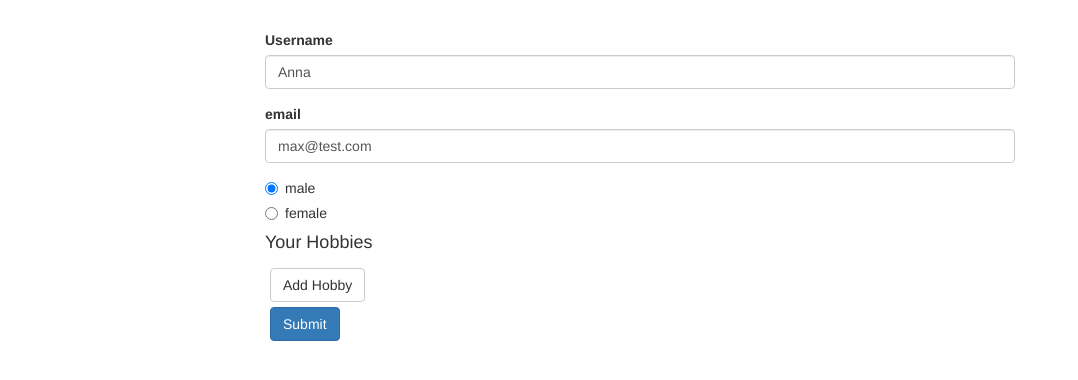
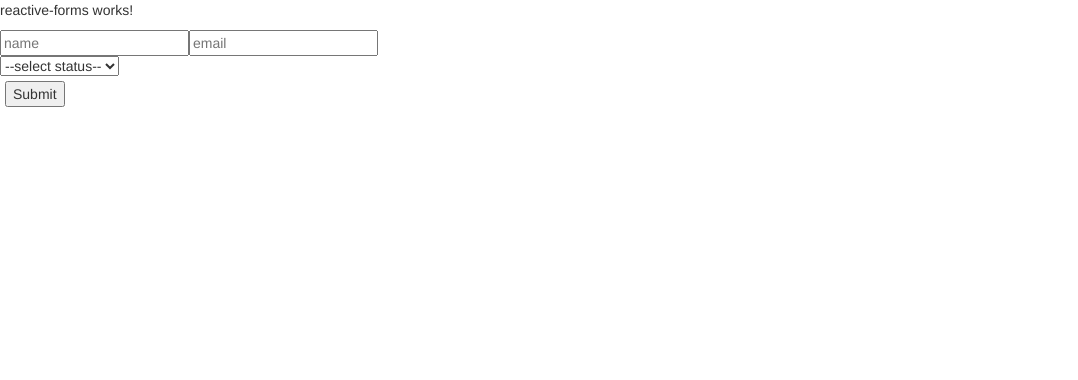
Before and after one commit to shivrajpro/angular-practice, an Angular app: page / in a window 1280 px wide. Shown: the top 380 px of the page, without its empty margins (0-1078 px from the left). Built offline with nearby package versions, Linux system fonts and the light colour scheme.

Commit message:
getting started with reactive forms

```diff
--- a/src/app/app.component.html
+++ b/src/app/app.component.html
@@ -1,4 +1,4 @@
-<div class="container">
+<div class="container" *ngIf="false" >
   <div class="row">
     <div class="col-xs-12 col-sm-10 col-md-8 col-sm-offset-1 col-md-offset-2">
       <form [formGroup]="signupForm" (ngSubmit)="onSubmit()">
@@ -58,3 +58,4 @@
     </div>
   </div>
 </div>
+<app-reactive-forms></app-reactive-forms>
--- a/src/app/app.component.ts
+++ b/src/app/app.component.ts
@@ -26,9 +26,9 @@ export class AppComponent implements OnInit {
     // this.signupForm.valueChanges.subscribe(
     //   (value) => console.log(value)
     // );
-    this.signupForm.statusChanges.subscribe(
-      (status) => console.log(status)
-    );
+    // this.signupForm.statusChanges.subscribe(
+    //   (status) => console.log(status)
+    // );
     this.signupForm.setValue({
       'userData': {
         'username': 'Max',
--- a/src/app/app.module.ts
+++ b/src/app/app.module.ts
@@ -1,7 +1,7 @@
 import { BrowserModule } from '@angular/platform-browser';
 import { NgModule } from '@angular/core';
 
-import { ReactiveFormsModule } from '@angular/forms';
+import { FormsModule, ReactiveFormsModule } from '@angular/forms';
 
 import { AppComponent } from './app.component';
 import { TdfComponent } from './tdf/tdf.component';
--- a/src/app/reactive-forms/reactive-forms.component.html
+++ b/src/app/reactive-forms/reactive-forms.component.html
@@ -1 +1,17 @@
 <p>reactive-forms works!</p>
+<!--
+    project name, email and project status (stable,critical,finished)
+    test as project name is not allowed
+    print the form values to console
+ -->
+<form [formGroup]="projectForm" (ngSubmit)="onSubmit()" >
+    <input type="text" placeholder="name" formControlName="name" required />
+    <input type="email" placeholder="email" formControlName="email" email required />
+    <div formGroupName="projectStatus" >
+        <select formControlName="status" (change)="statusChange($event)" >
+            <option value="" selected >--select status--</option>
+            <option *ngFor="let status of projectStatusList" [value]="status" >{{status}}</option>
+        </select>
+    </div>
+    <button type="submit">Submit</button>
+</form>
--- a/src/app/reactive-forms/reactive-forms.component.ts
+++ b/src/app/reactive-forms/reactive-forms.component.ts
@@ -1,4 +1,5 @@
 import { Component, OnInit } from '@angular/core';
+import { FormBuilder, FormControl, FormGroup } from '@angular/forms';
 
 @Component({
   selector: 'app-reactive-forms',
@@ -7,9 +8,30 @@ import { Component, OnInit } from '@angular/core';
 })
 export class ReactiveFormsComponent implements OnInit {
 
-  constructor() { }
+  projectForm: FormGroup;
+  projectStatusList: string[] = ['Critical', 'Stable', 'Finished'];
+
+  constructor(private fb: FormBuilder) {
+
+    this.projectForm = new FormGroup({
+      name: new FormControl(),
+      email: new FormControl(),
+      projectStatus: this.fb.group({
+        status: ['']
+      })
+    })
+  }
 
   ngOnInit(): void {
   }
 
+  statusChange(e){
+    console.log('>> evt',e);
+    this.projectForm.get('projectStatus').get('status').setValue(e.target.value);
+  }
+
+  onSubmit(){
+    console.log('>> ',this.projectForm);
+  }
+
 }
```
